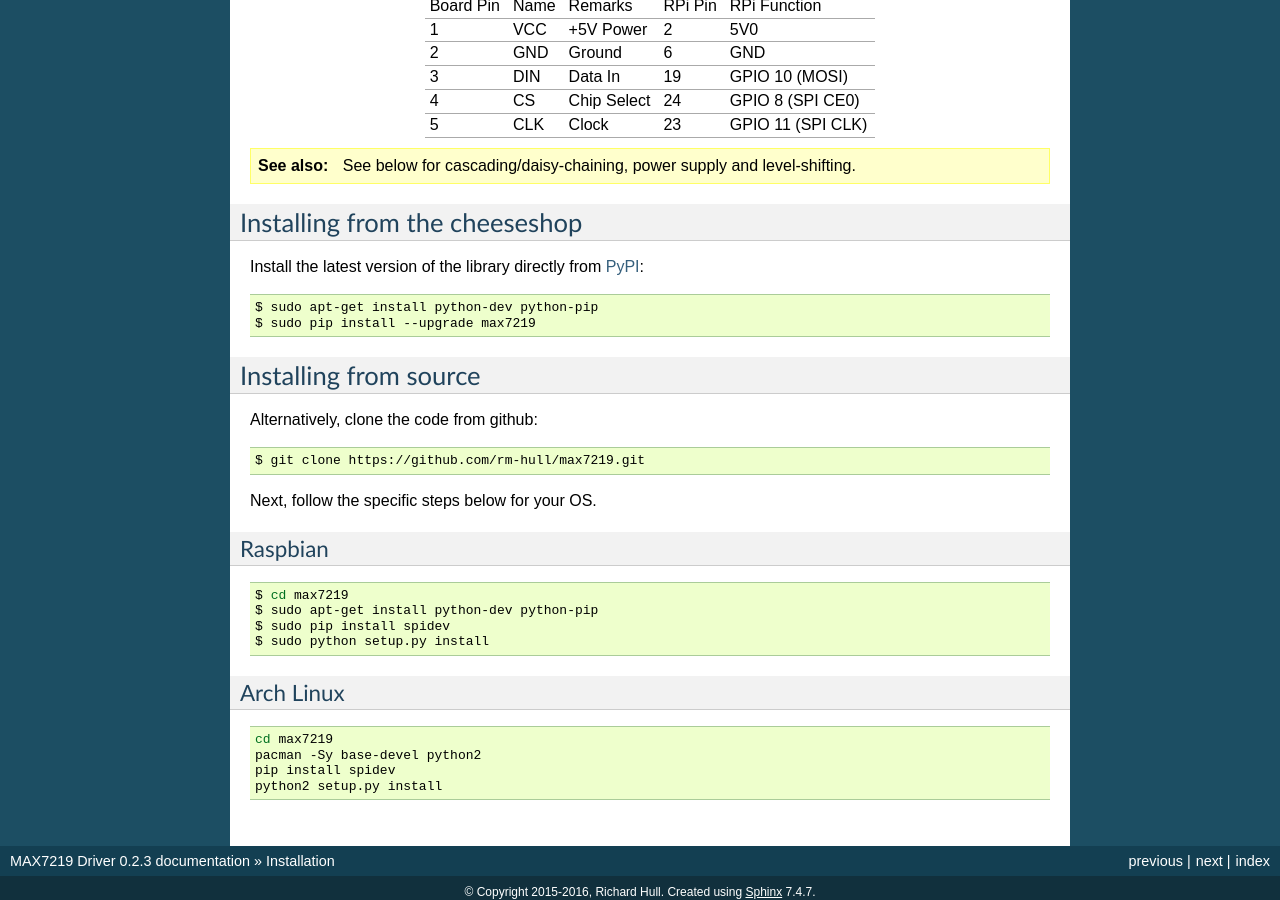
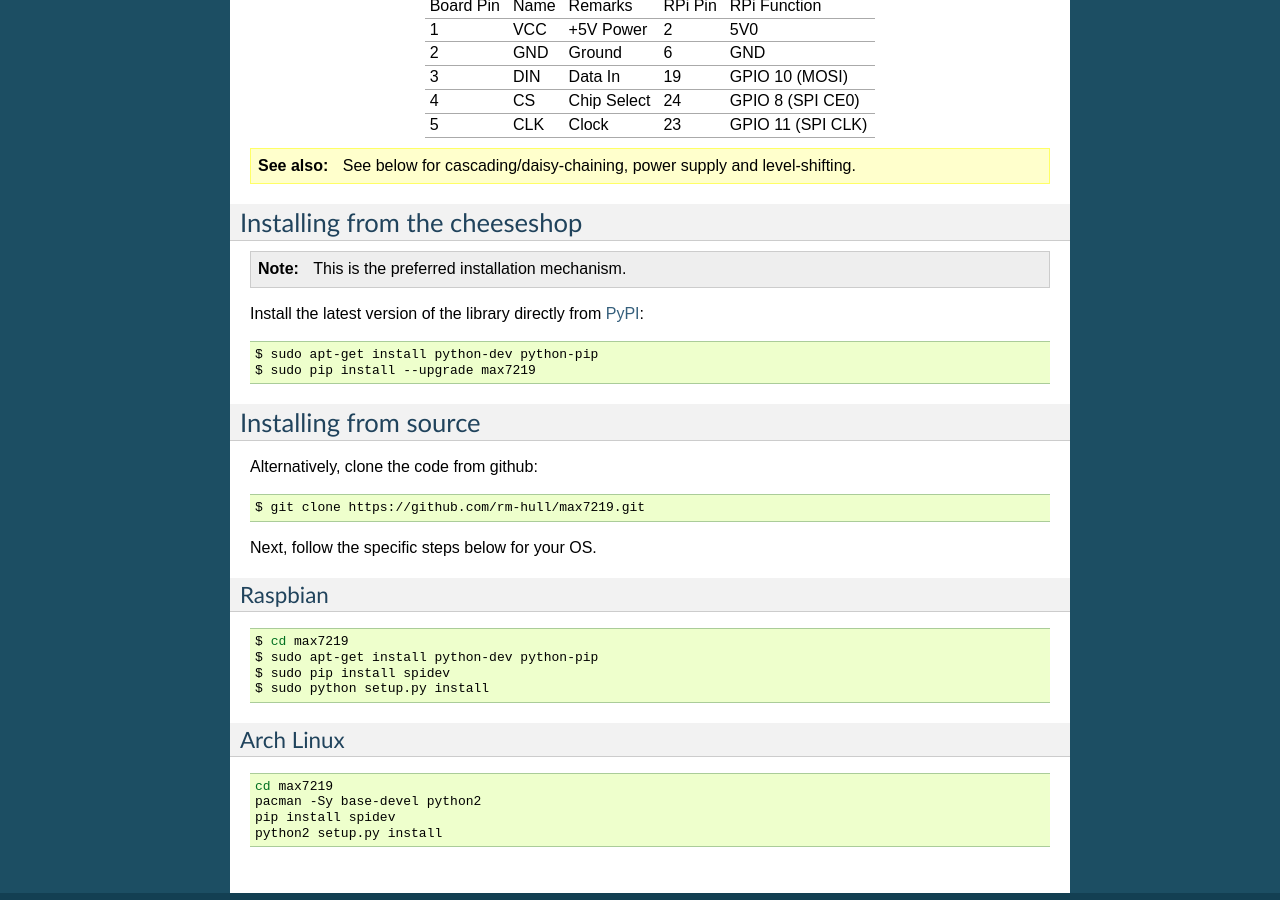
Before and after one commit to rm-hull/luma.led_matrix, a Sphinx documentation site: the page built from docs/install.rst, in a window 1280 px wide and 900 px high, scrolled down 1514 px. Built offline with Sphinx 7.4.7, drawn with Linux system fonts in a browser that asks for light colours; some of the changed lines change nothing that is shown.

Commit message:
RST formatting

```diff
--- a/docs/install.rst
+++ b/docs/install.rst
@@ -65,7 +65,7 @@ Board Pin    Name   Remarks       RPi Pin   RPi Function
 
 Installing from the cheeseshop
 ^^^^^^^^^^^^^^^^^^^^^^^^^^^^^^
-.. note: This is the preferred installation mechanism.
+.. note:: This is the preferred installation mechanism.
 
 Install the latest version of the library directly from
 `PyPI <https://pypi.python.org/pypi?:action=display&name=max7219>`_::
```
